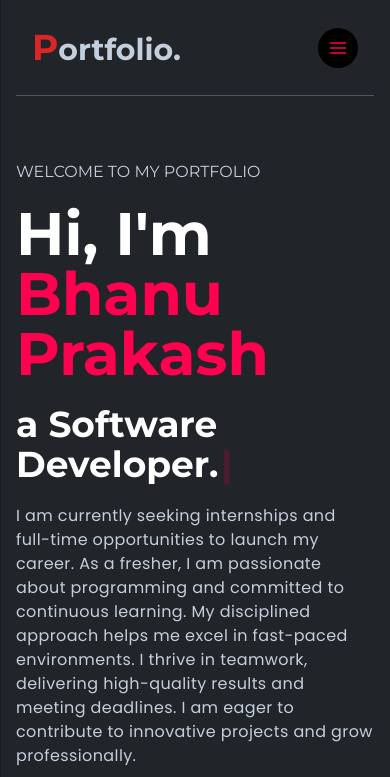
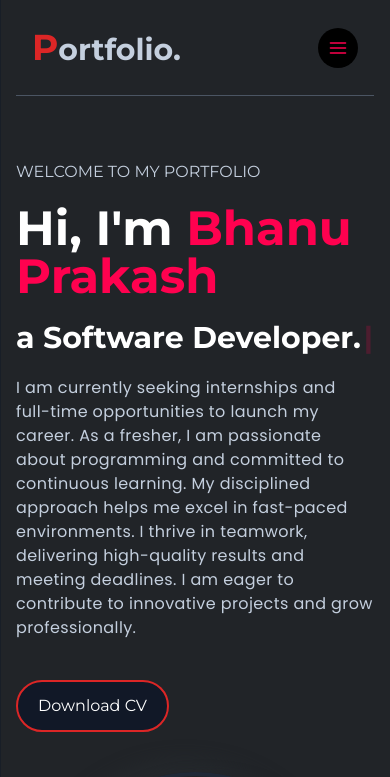
Before and after one commit to BhanuPrakash43/personal_portfolio_website, a React (Vite) app: page / in a window 390 px wide. Shown: the top 777 px of the page. Built offline with nearby package versions, Linux system fonts and the light colour scheme.

Commit message:
update leftbanner font

```diff
--- a/src/components/banner/LeftBanner.jsx
+++ b/src/components/banner/LeftBanner.jsx
@@ -20,11 +20,11 @@ const LeftBanner = () => {
     <div className="w-full lgl:w-1/2 flex flex-col gap-10">
       <div className="flex flex-col gap-5">
         <h4 className=" text-md font-normal">WELCOME TO MY PORTFOLIO</h4>
-        <h1 className="text-6xl font-bold text-white">
+        <h1 className="text-5xl md:text-6xl font-bold text-white">
           Hi, I'm{" "}
           <span className="text-designColor capitalize">Bhanu Prakash</span>
         </h1>
-        <h2 className="text-4xl font-bold text-white">
+        <h2 className="text-3xl md:text-4xl font-bold text-white">
           a <span>{text}</span>
           <Cursor
             cursorBlinking="false"
```
